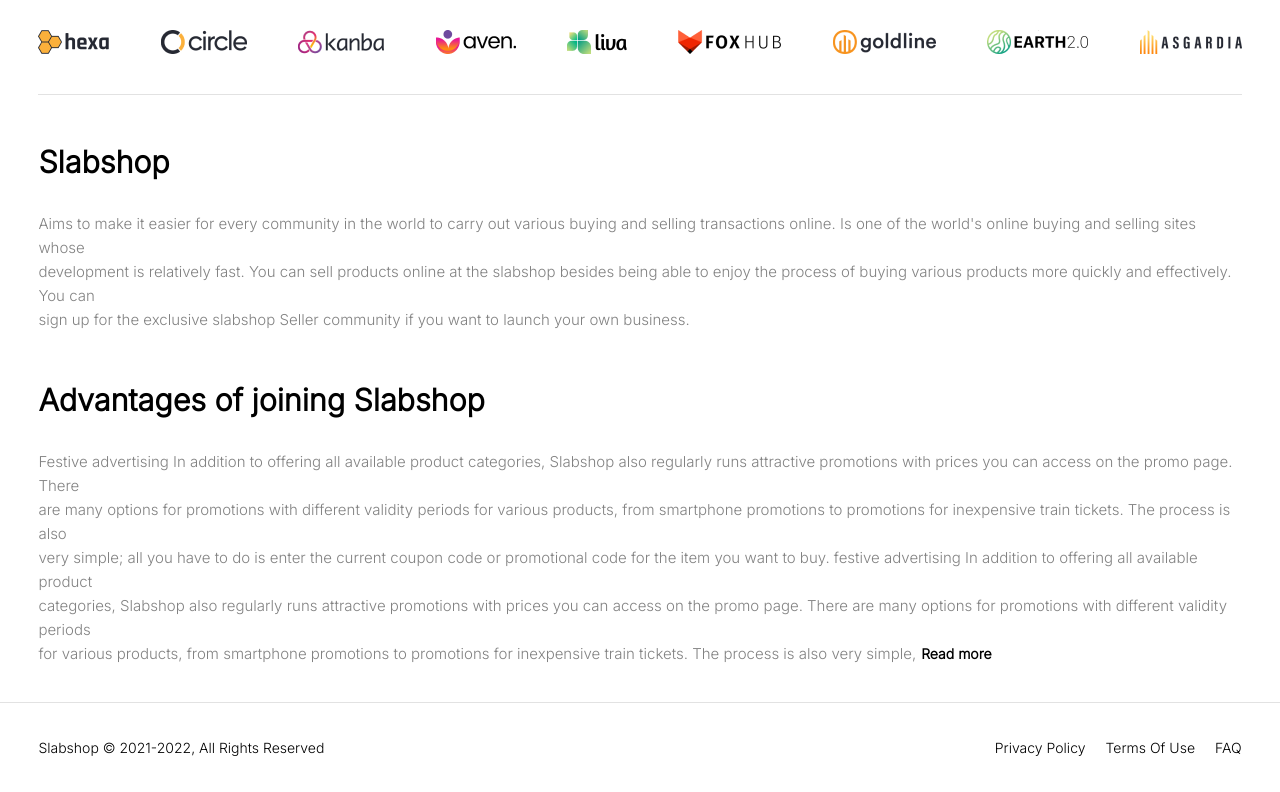
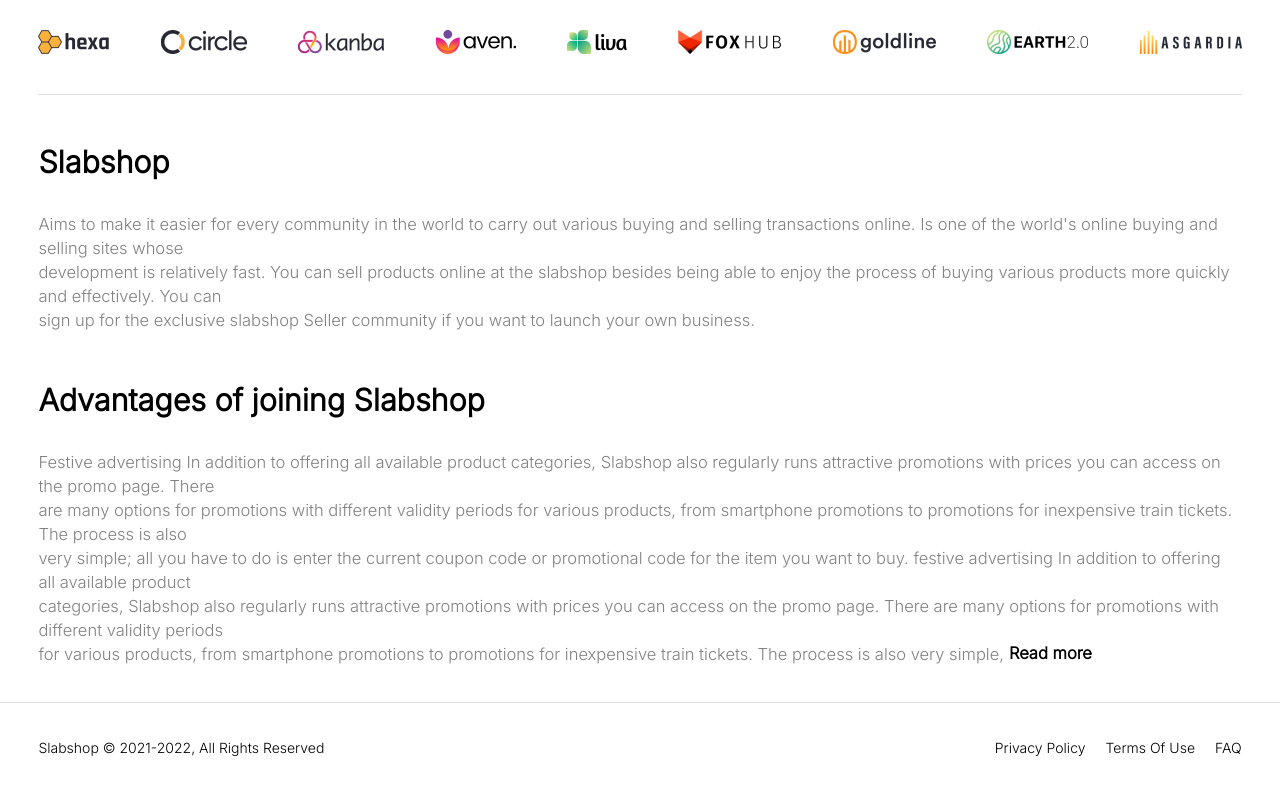
Before and after one commit to kkonstantinee/SlapShop, a plain HTML site: page index.html in a window 1280 px wide. Shown: the part 5131-5923 px from the top of the page. Drawn offline with Linux system fonts and the light colour scheme.

Commit message:
Add files via upload

```diff
--- a/styles.css
+++ b/styles.css
@@ -1243,6 +1243,16 @@
   letter-spacing: 0em;
   text-align: left;
 }
+@media only screen and (max-width: 1536px) {
+  .texti {
+  font-size: 16.5px;
+  }
+}
+@media only screen and (max-width: 1536px) {
+  .readmore {
+  font-size: 16.5px;
+  }
+}
 .list2 {
   font-family: 'Inter';
   font-size: 14px;
```
